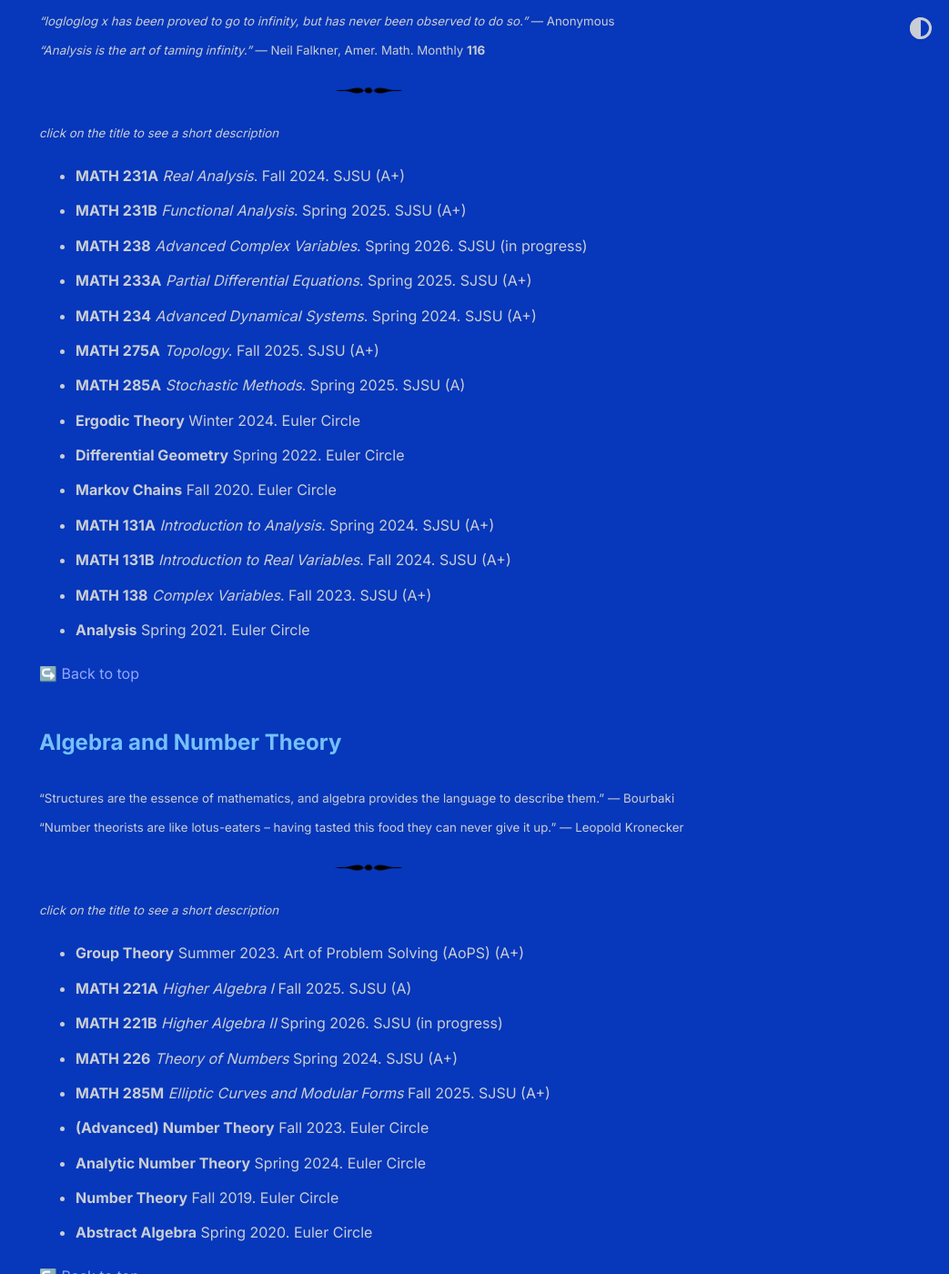
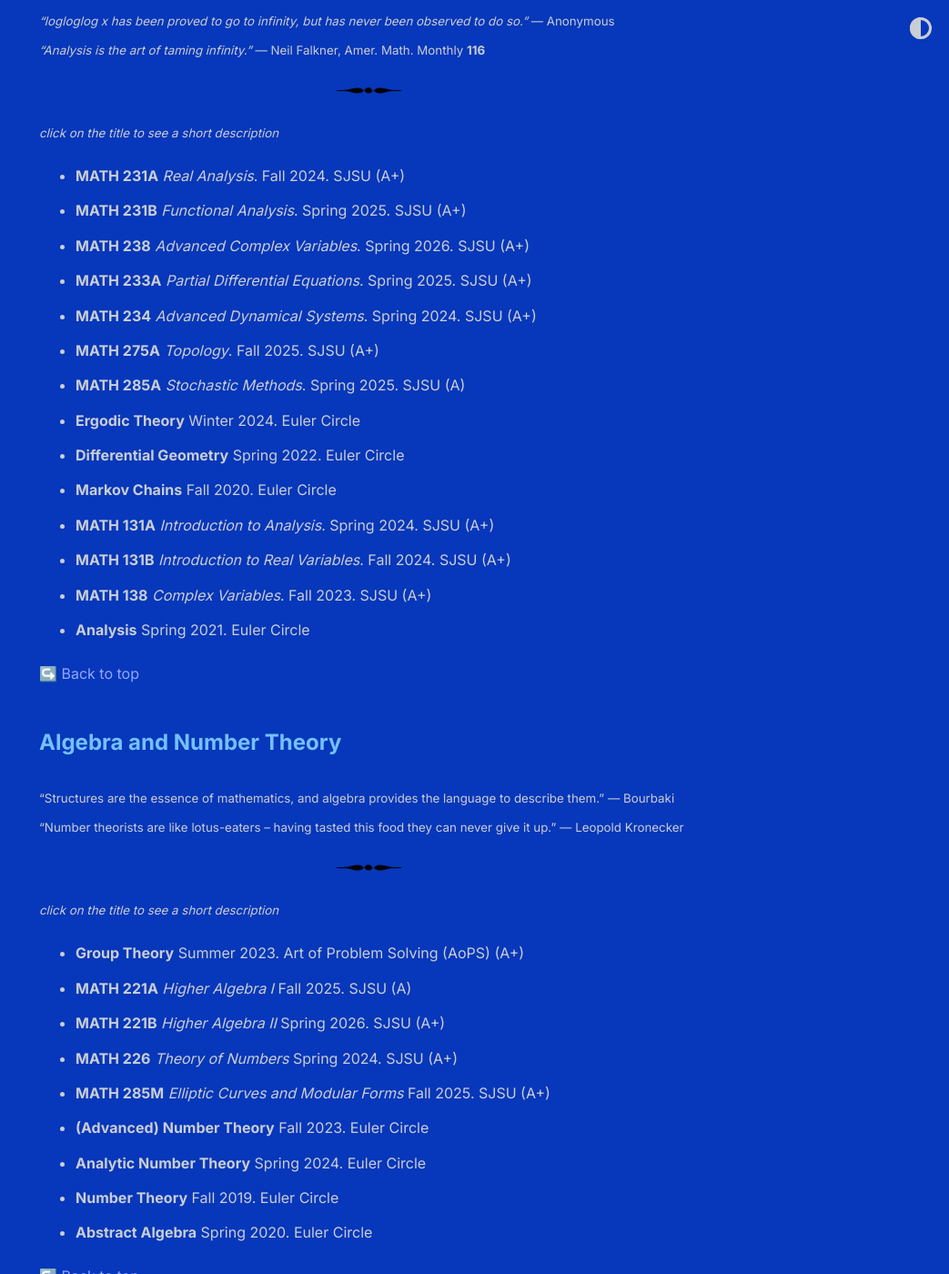
Before and after one commit to shihankanungo/shihankanungo.github.io, a Jekyll site: the page built from courses.md, in a window 1280 px wide and 1400 px high, scrolled down 1291 px. Shown: the whole window at 91% size, without its empty margins (237-1280 px from the left). Built offline with Jekyll 4.4.1, drawn with Linux system fonts in a browser that asks for light colours.

Commit message:
Update course status to 'A+' for MATH 238 and MATH 221B

```diff
--- a/courses.md
+++ b/courses.md
@@ -45,7 +45,7 @@ Here are the courses grouped by subject area, along with a short description of
 </details></li>
 
 <li><details>
-  <summary style="list-style-type: none;"><b>MATH 238</b> <i>Advanced Complex Variables</i>. Spring 2026. SJSU (in progress) </summary>
+  <summary style="list-style-type: none;"><b>MATH 238</b> <i>Advanced Complex Variables</i>. Spring 2026. SJSU (A+) </summary>
   <small>Cauchy’s Theorem, Meromorphic Functions, Residue Theorem, Fourier Transforms, Conformal Mappings.</small><br>
   <small>Textbook: Stein and Shakarchi. <i>Complex Analysis</i>.</small>
 </details></li>
@@ -141,7 +141,7 @@ Here are the courses grouped by subject area, along with a short description of
 </details></li>
 
 <li><details>
-  <summary style="list-style-type: none;"><b>MATH 221B</b> <i>Higher Algebra II</i> Spring 2026. SJSU (in progress) </summary>
+  <summary style="list-style-type: none;"><b>MATH 221B</b> <i>Higher Algebra II</i> Spring 2026. SJSU (A+) </summary>
   <small>Irreducibility and factorization in integral domains, linear algebra, Tor and Ext functors, Galois theory.</small> <br>
   <small>Textbook: Paulo Aluffi. <i>Algebra: Chapter 0.</i> Chapters 5&mdash;9</small>
 </details></li>
```
